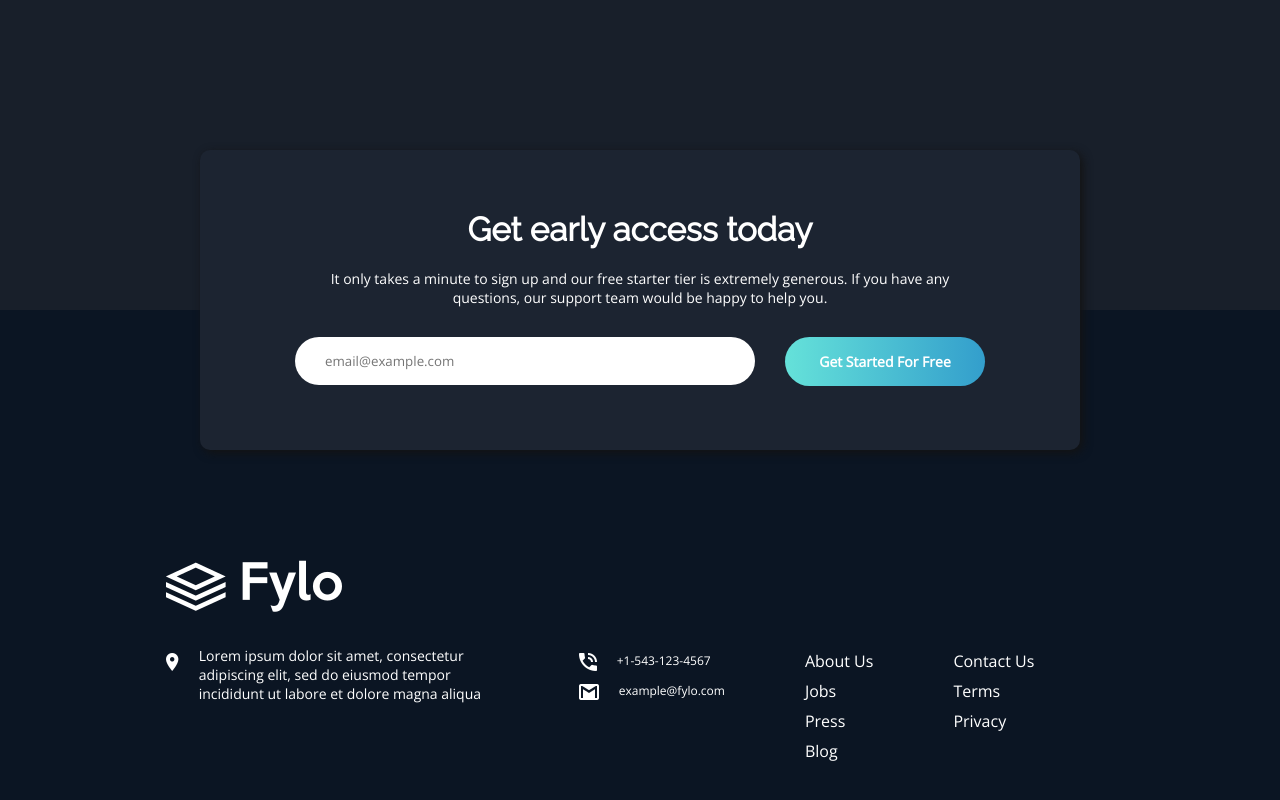
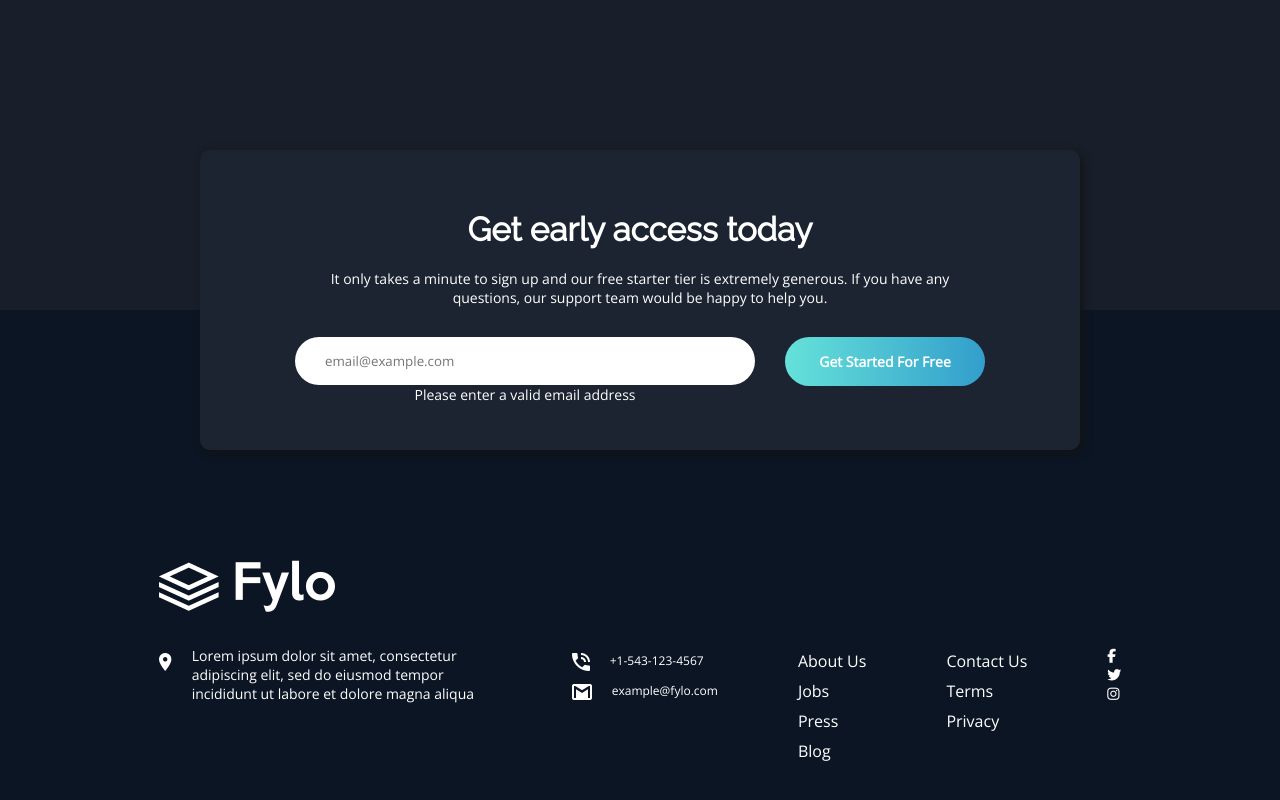
Before and after one commit to LazyCoder4542/LazyCoder4542.github.io, a plain HTML site: page index.html in a window 1280 px wide. Shown: the part 2824-3624 px from the top of the page. Drawn offline with nearby package versions, Linux system fonts and the light colour scheme.

Commit message:
Fadare Adeola Israel
Added icons and email validation

```diff
--- a/index.html
+++ b/index.html
@@ -102,7 +102,9 @@
             <nav>Get early access today</nav>
             <p>It only takes a minute to sign up and our free starter tier is extremely generous. If you have any questions, our support team would be happy to help you.</p>
             <div>
-                <input placeholder="email@example.com" type="email"/><div class="get_started_for_free" id="get_started_for_free">Get Started For Free</div>
+                <input placeholder="email@example.com" type="email" id="email" />
+                <div class="get_started_for_free" id="get_started_for_free" onclick="validate()">Get Started For Free</div>
+                <p id="error">Please enter a valid email address</p>
             </div>
         </div>
         <div class="footer">
@@ -137,9 +139,9 @@
                         <nav>Privacy</nav>
                     </div>
                     <div class="icons">
-                        <i></i>
-                        <i></i>
-                        <i></i>
+                        <div class="facebook"><i class="fa-brands fa-facebook-f"></i></div>
+                        <div class="twitter"><i class="fa-brands fa-twitter"></i></div>
+                        <div class="instagram"><i class="fa-brands fa-instagram"></i></div>
                     </div>
                 </div>
             </div>
```
